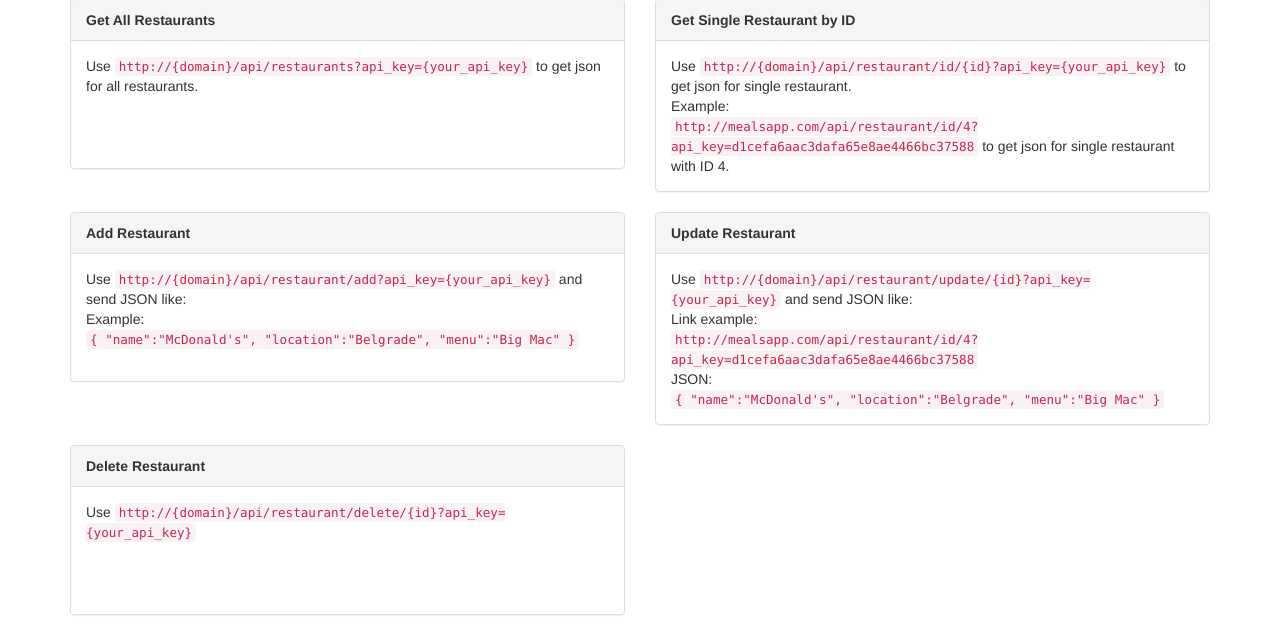
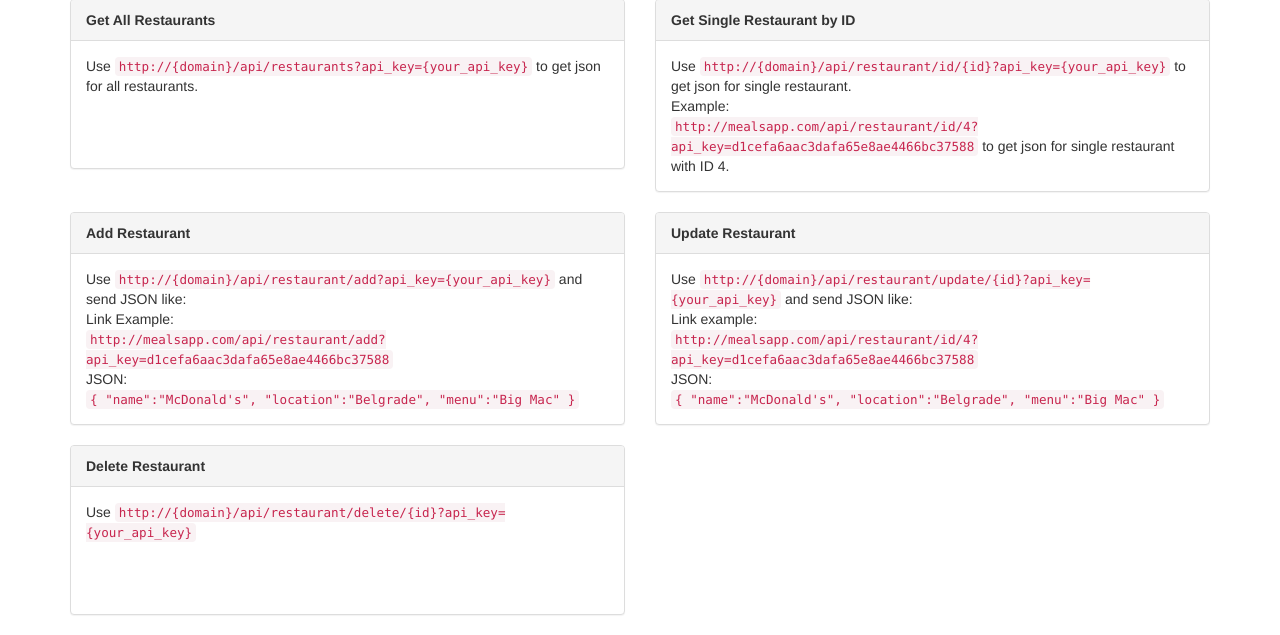
Before and after one commit to Ch1Ch4/MealsApp, a PHP site: template resources/views/home.twig in a window 1280 px wide. Shown: the part 318-953 px from the top of the page. Run offline with PHP 8.4, Linux system fonts and the light colour scheme; the template is opened without the code that fills it, so the values that code supplies are empty; some libraries are stand-ins or nearby versions.

Commit message:
Update HomeTemplate content

```diff
--- a/resources/views/home.twig
+++ b/resources/views/home.twig
@@ -48,7 +48,11 @@
                 <div class="panel-body">
                     Use <code>http://{domain}/api/restaurant/add?api_key={your_api_key}</code> and send JSON like:
                     <br />
-                    Example:<br />
+                    Link Example:<br />
+                    <code>http://mealsapp.com/api/restaurant/add?api_key=d1cefa6aac3dafa65e8ae4466bc37588</code>
+                    <br />
+                    JSON:
+                    <br />
                     <code>
                         {
                         "name":"McDonald's",
```
